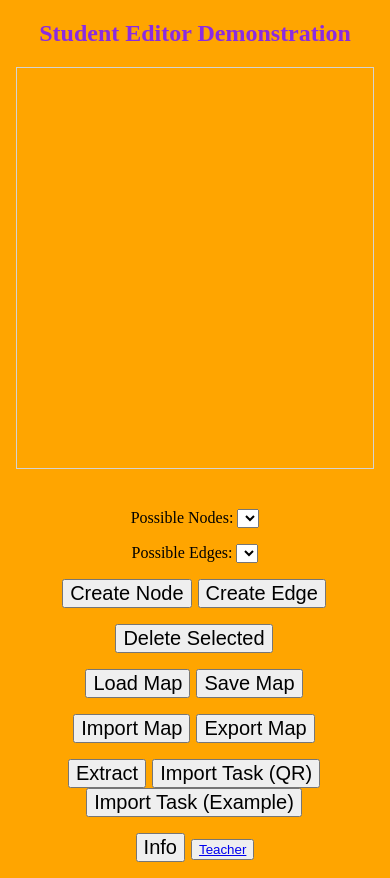
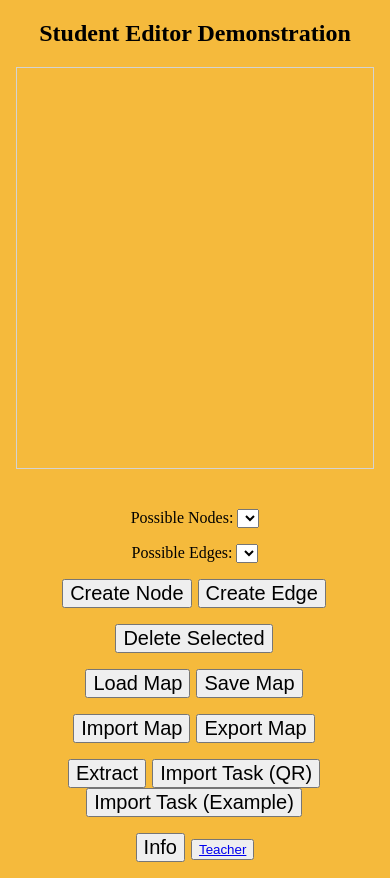
Before and after one commit to Dachgruber/conceptmApp, a plain HTML site: page root/www/html/networks_student.html in a window 390 px wide. Drawn offline with nearby package versions, Linux system fonts and the light colour scheme; some packages are replaced by stand-ins of ours.

Commit message:
changed colours a bit

```diff
--- a/root/www/css/network_editor.css
+++ b/root/www/css/network_editor.css
@@ -1,6 +1,6 @@
 #title{
     text-align: center;
-    color: blueviolet;
+    color: rgb(0, 0, 0);
   }
 
 .network_container{
--- a/root/www/html/networks_student.html
+++ b/root/www/html/networks_student.html
@@ -14,7 +14,7 @@
 
     </head>
 
-    <body style="background-color:orange; height:100%;">
+    <body style="background-color:rgb(245, 186, 60); height:100%;">
       <!-- import for the canvas stylisation -->
       <link rel="stylesheet" href="../css/network_editor.css" media="screen"/>
 
```
Also changed, not shown: root/www/html/networks_teacher.html (+1 -1 lines).
